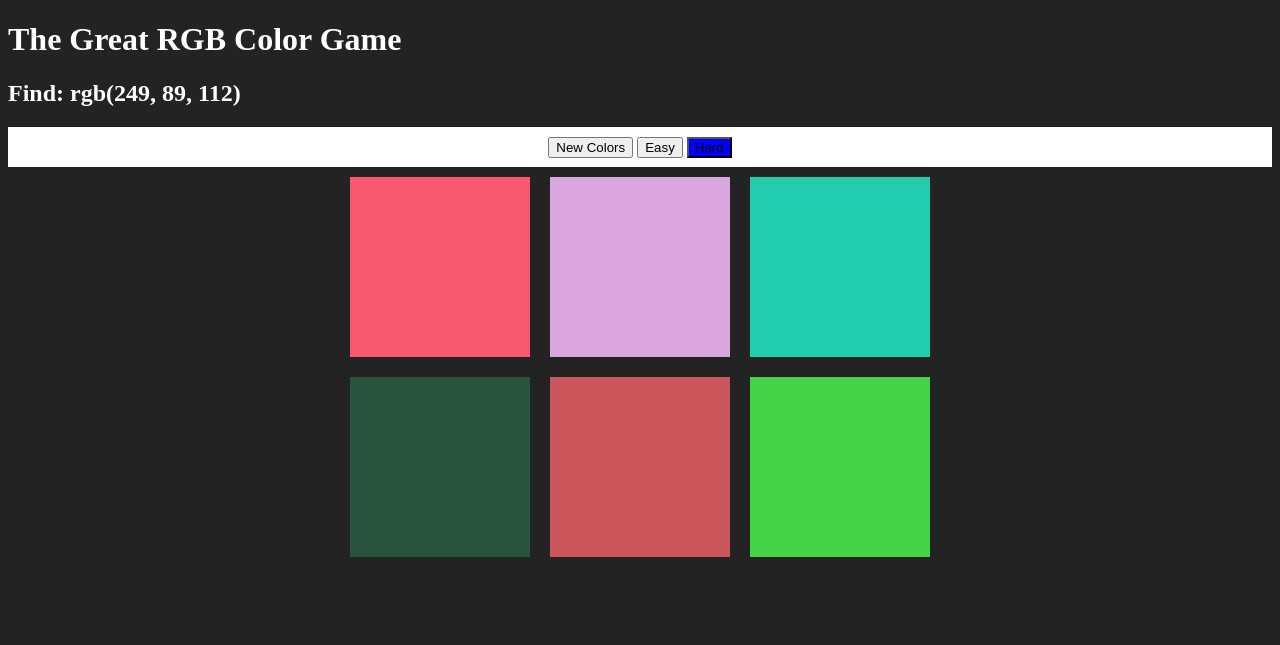
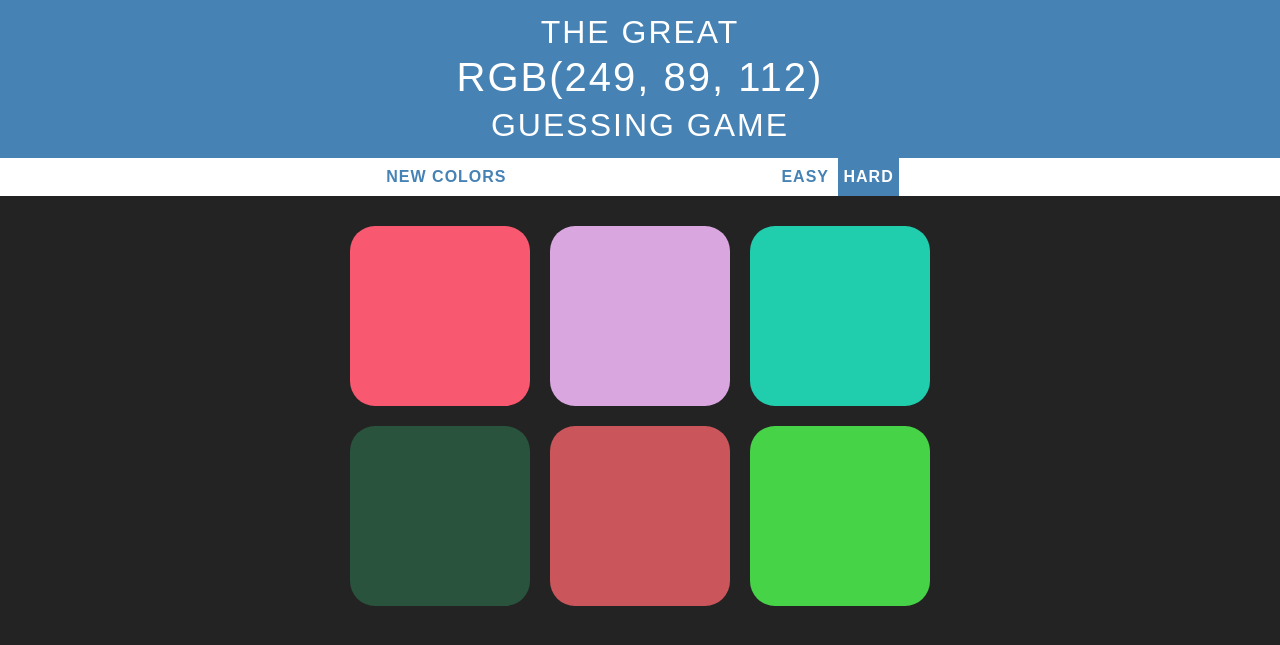
Before and after one commit to bhoomij/color_game, a PHP site: page / in a window 1280 px wide. Shown: the top 645 px of the page. Run offline with PHP 8.4, Linux system fonts and the light colour scheme.

Commit message:
Added styles and done code refactoring

```diff
--- a/css/style.css
+++ b/css/style.css
@@ -1,10 +1,12 @@
 body {
     background-color: #232323;
+    margin: 0;
+    font-family: "Montserrat", "Avenir", "Arial";
 }
 
 #container {
     max-width: 600px;
-    margin: 0 auto;
+    margin: 20px auto;
 }
 
 .square {
@@ -13,19 +15,62 @@ body {
     background-color: purple;
     padding-bottom: 30%;
     float: left;
+    border-radius: 25px;
+    transition: background 0.6s;
+    -webkit-transition: background 0.6s;
+    -moz-transition: background 0.6s;
 }
 
-#heading {
+h1 {
     color: white;
+    text-transform: uppercase;
+    text-align: center;
+    background: steelblue;
+    margin: 0;
+    letter-spacing: 2px;
+    font-weight: normal;
+    padding: 10px 0;
+    line-height: 45px;
+}
+
+#displayColor {
+    font-size: 40px;
 }
 
 #stripe {
     background: white;
-    height: 30px;
+    color: steelblue;
     text-align: center;
-    padding-top: 10px;
+}
+
+button {
+    color: steelblue;
+    border: none;
+    background: white;
+    font-size: inherit;
+    font-weight: 700;
+    letter-spacing: 1px;
+    text-transform: uppercase;
+    height: 100%;
+    padding: 10px 5px;
+    transition: all 0.3s;
+    -webkit-transition: all 0.3s;
+    -moz-transition: all 0.3s;
+    outline: none;
+}
+
+button:hover {
+    background: steelblue;
+    color: white;
+}
+
+#message {
+    font-size: inherit;
+    width: 20%;
+    display: inline-block;
 }
 
 .selected {
-    background: blue;
+    background: steelblue;
+    color: white;
 }
--- a/index.html
+++ b/index.html
@@ -10,17 +10,16 @@
 </head>
 
 <body>
-    <div id="heading">
-        <h1>The Great RGB Color Game</h1>
-        <h2>Find:
-            <span id="displayColor"></span>
-        </h2>
-    </div>
+    <h1>The Great
+        <br>
+        <span id="displayColor"></span>
+        <br> Guessing Game
+    </h1>
     <div id="stripe">
         <button id="reset">New Colors</button>
         <span id="message"></span>
-        <button id="easy">Easy</button>
-        <button class="selected" id="hard">Hard</button>
+        <button class="mode">Easy</button>
+        <button class="mode selected">Hard</button>
     </div>
     <div id="container">
         <div class="square"></div>
--- a/js/script.js
+++ b/js/script.js
@@ -2,30 +2,28 @@ var numSquares = 6;
 var bodyColor = "#232323";
 var resetButtonInitText = "New Colors";
 var colors = generateRandomColor(numSquares);
+var messageArr = ["Correct!", "Try Again"];
+var resetButtonTextArr = ["New Colors", "Play Again?"];
 
 var squares = document.querySelectorAll(".square");
 var displayColor = document.querySelector("#displayColor");
 var messageDisplay = document.querySelector("#message");
-var heading = document.querySelector("#heading");
+var heading = document.querySelector("h1");
 var resetButton = document.querySelector("#reset");
-var easyButton = document.querySelector("#easy");
-var hardButton = document.querySelector("#hard");
+var modes = document.querySelectorAll(".mode");
 displayColor.textContent = pickColor();
 
 
-easyButton.addEventListener("click", function () {
-    numSquares = 3;
-    resetGame();
-    easyButton.classList.toggle('selected');
-    hardButton.classList.toggle('selected');
-});
-
-hardButton.addEventListener("click", function () {
-    numSquares = 6;
-    resetGame();
-    easyButton.classList.toggle('selected');
-    hardButton.classList.toggle('selected');
-});
+for (var i = 0; i < modes.length; i++) {
+    modes[i].addEventListener("click", function () {
+        modes[0].classList.remove('selected');
+        modes[1].classList.remove('selected');
+        this.classList.add('selected');
+        this.textContent === "Easy" ? numSquares = 3 : numSquares = 6;
+        console.log(numSquares);
+        resetGame();
+    });
+}
 
 resetButton.addEventListener("click", function () {
     resetGame();
@@ -38,8 +36,9 @@ function resetGame() {
         squares[i].style.backgroundColor = colors[i];
     }
     displayColor.textContent = pickColor();
-    heading.style.backgroundColor = bodyColor;
-    resetButton.textContent = resetButtonInitText;
+    heading.style.backgroundColor = "steelblue";
+    resetButton.textContent = resetButtonTextArr[0];
+    messageDisplay.textContent = "";
 
     if (numSquares === 3) {
         for (var i = 3; i < squares.length; i++) {
@@ -51,26 +50,24 @@ function resetGame() {
 for (var i = 0; i < squares.length; i++) {
     squares[i].style.backgroundColor = colors[i];
 
-
     squares[i].addEventListener('click', function () {
         var selectedColor = this.style.backgroundColor;
         if (selectedColor === displayColor.textContent) {
-            messageDisplay.textContent = "Correct!";
+            messageDisplay.textContent = messageArr[0];
             changeColor(selectedColor);
             heading.style.backgroundColor = selectedColor;
-            resetButton.textContent = "Play Again";
+            resetButton.textContent = resetButtonTextArr[1];
         } else {
-            messageDisplay.textContent = "Try Again";
-            this.style.display = bodyColor;
-            resetButton.textContent = resetButtonInitText;
+            messageDisplay.textContent = messageArr[1];
+            this.style.backgroundColor = bodyColor;
+            resetButton.textContent = resetButtonTextArr[0];
         }
     })
 
 }
 
 function changeColor(color) {
-
-    for (var i = 0; i < squares.length; i++) {
+    for (var i = 0; i < colors.length; i++) {
         squares[i].style.backgroundColor = color;
     }
 }
@@ -87,9 +84,15 @@ function generateRandomColor(number) {
     return arr;
 }
 
-function generatorColor() {
+function generatorColor(data) {
     var r = Math.floor(Math.random() * 256);
     var g = Math.floor(Math.random() * 256);
     var b = Math.floor(Math.random() * 256);
-    return "rgb(" + r + ", " + g + ", " + b + ")";
+
+    // check if rgb is (35, 35, 35) which is body-color #232323, then generate other color
+    if (r === 35 && g === 35 && b == 35) {
+        return generatorColor(12);
+    } else {
+        return "rgb(" + r + ", " + g + ", " + b + ")";
+    }
 }
```
